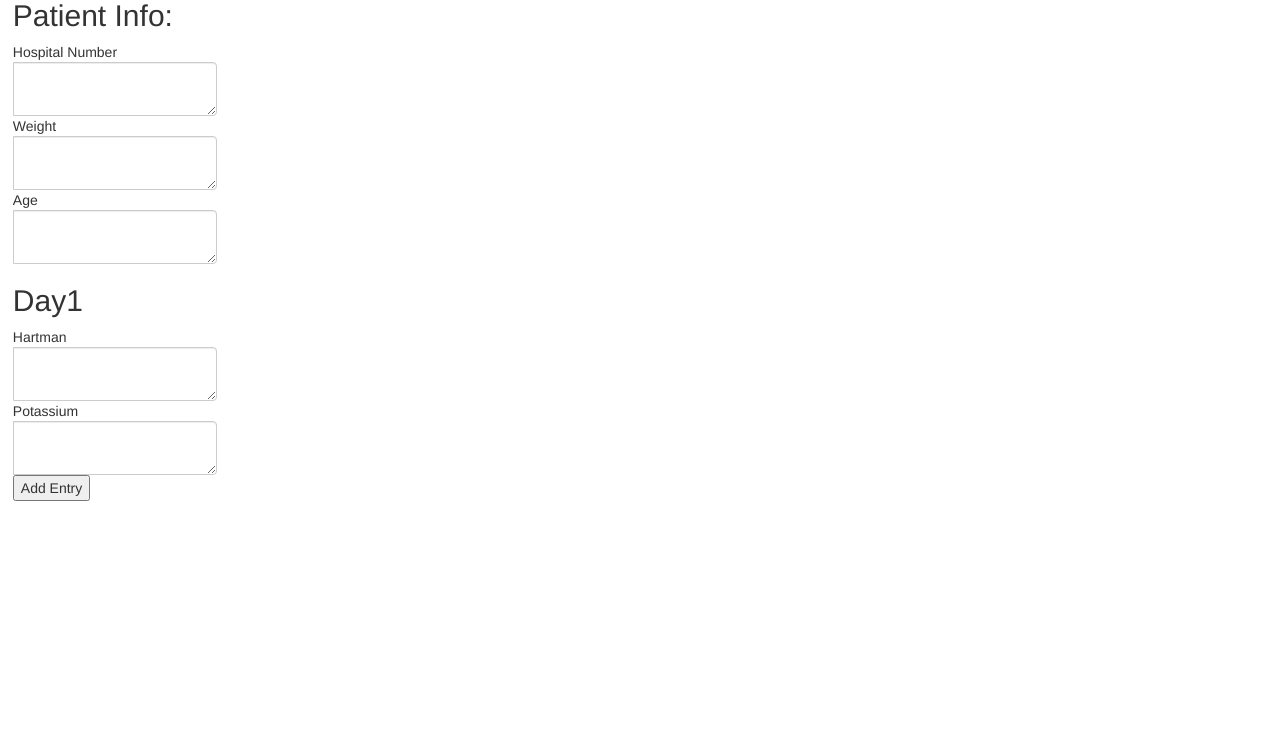
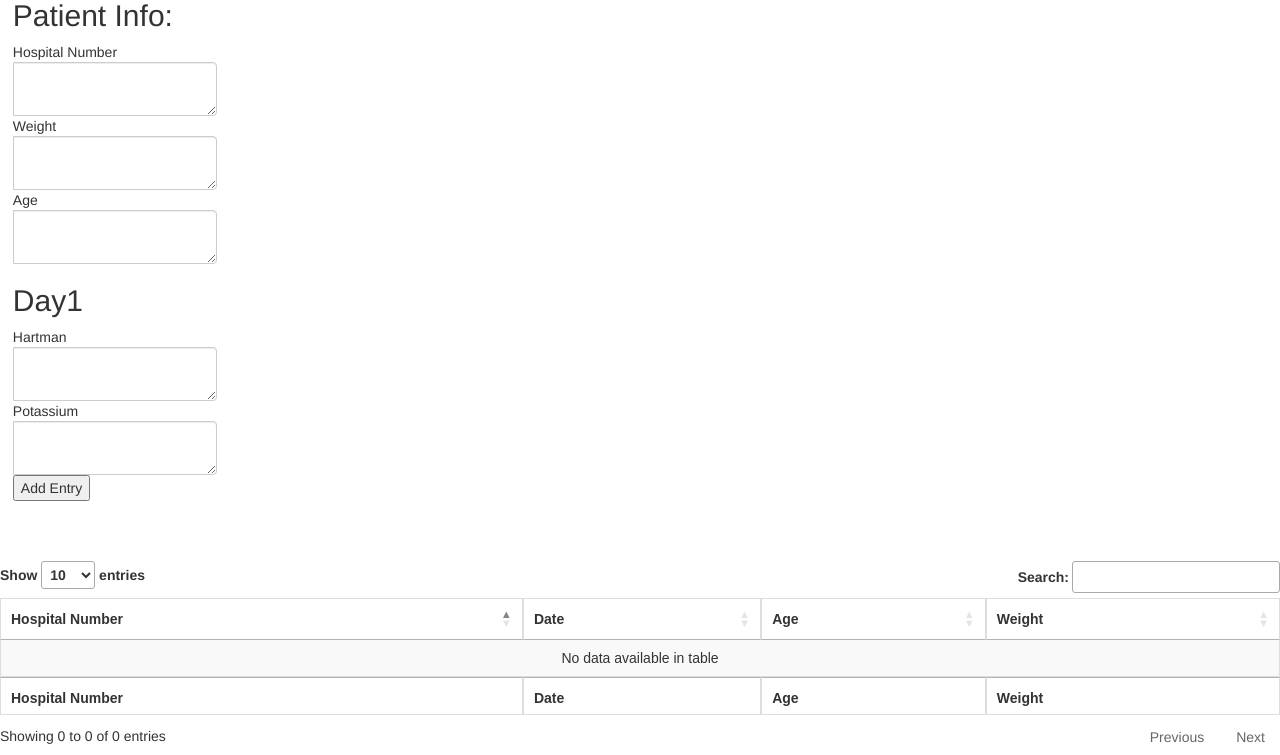
Before and after one commit to OmarElsebaey001/iv-data-collection-and-visualization, a Flask app: page / in a window 1280 px wide. Shown: the part 288-1043 px from the top of the page. Before the commit the page ends 789 px from the top, so only its background shows below. Run offline with Flask 2, Linux system fonts and the light colour scheme; data that the repository does not hold is empty; some libraries are stand-ins or nearby versions.

Commit message:
Update atable.html

```diff
--- a/templates/atable.html
+++ b/templates/atable.html
@@ -1,5 +1,3 @@
-<!DOCTYPE html>
-<html lang="en">
     <style>
         table {
           font-family: arial, sans-serif;
@@ -17,11 +15,37 @@
           background-color: #dddddd;
         }
         </style>
-<body>
-<table>
+
+<script src="https://code.jquery.com/jquery-3.5.1.js"></script>
+<script src="https://cdn.datatables.net/1.10.25/js/jquery.dataTables.min.js"></script>
+<script>
+$(document).ready(function() {
+    $('#example').DataTable();
+} );
+</script>
+<table id="example" class="display" style="width:100%">
+    <thead>
+        <tr>
+            <th>Hospital Number</th>
+            <th>Date</th>
+            <th>Age</th>
+            <th>Weight</th>
+        </tr>
+    </thead>
+    <tbody>
 {% for i in entries %}
-    <tr><td>{{i['content']}}</td><td>{{i['date']}}</td></tr>
+    <tr><td>{{i['content']}}</td><td>{{i['date']}}</td><td>{{i['age']}}</td><td>{{i['weight']}}</td></tr>
 {% endfor %}
+</tbody>
+<tfoot>
+    <tr>
+        <th>Hospital Number</th>
+        <th>Date</th>
+        <th>Age</th>
+        <th>Weight</th>
+    </tr>
+</tfoot>
 </table>
+
 </body>
 </html>
```
